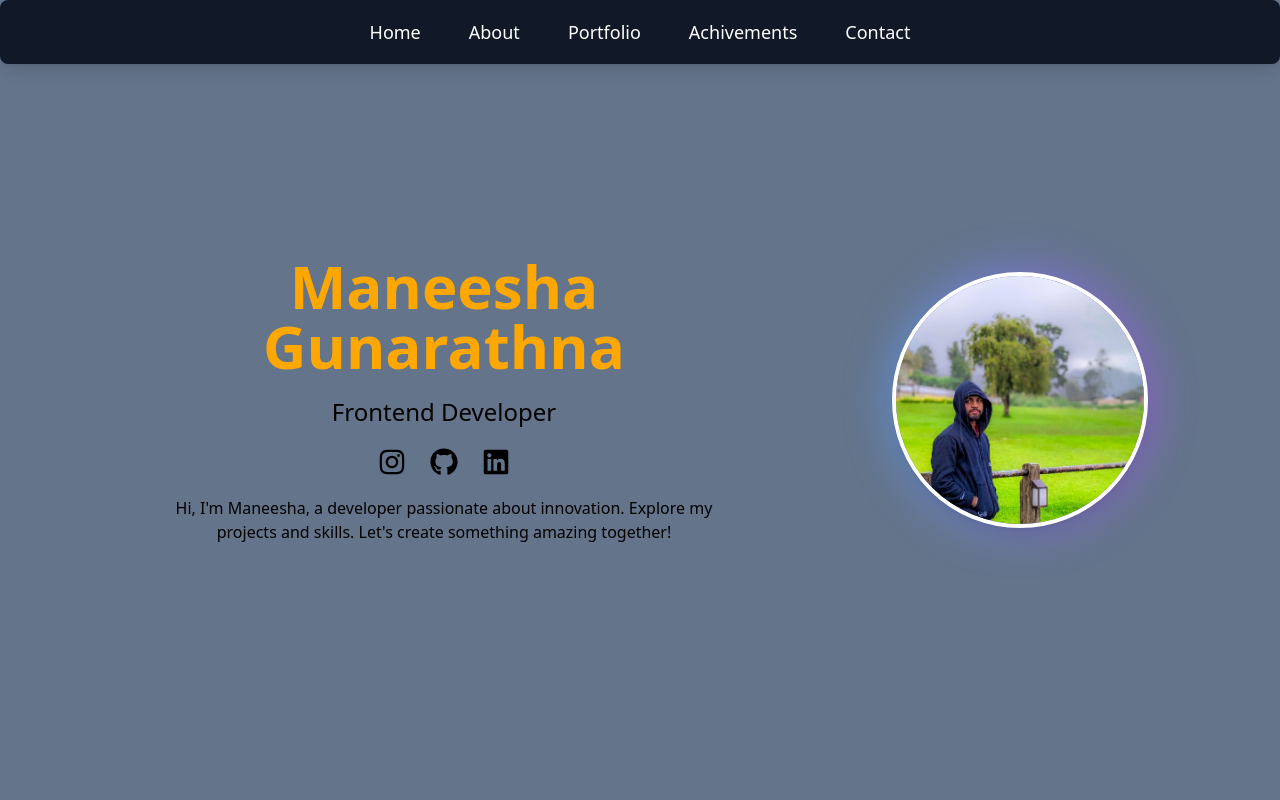
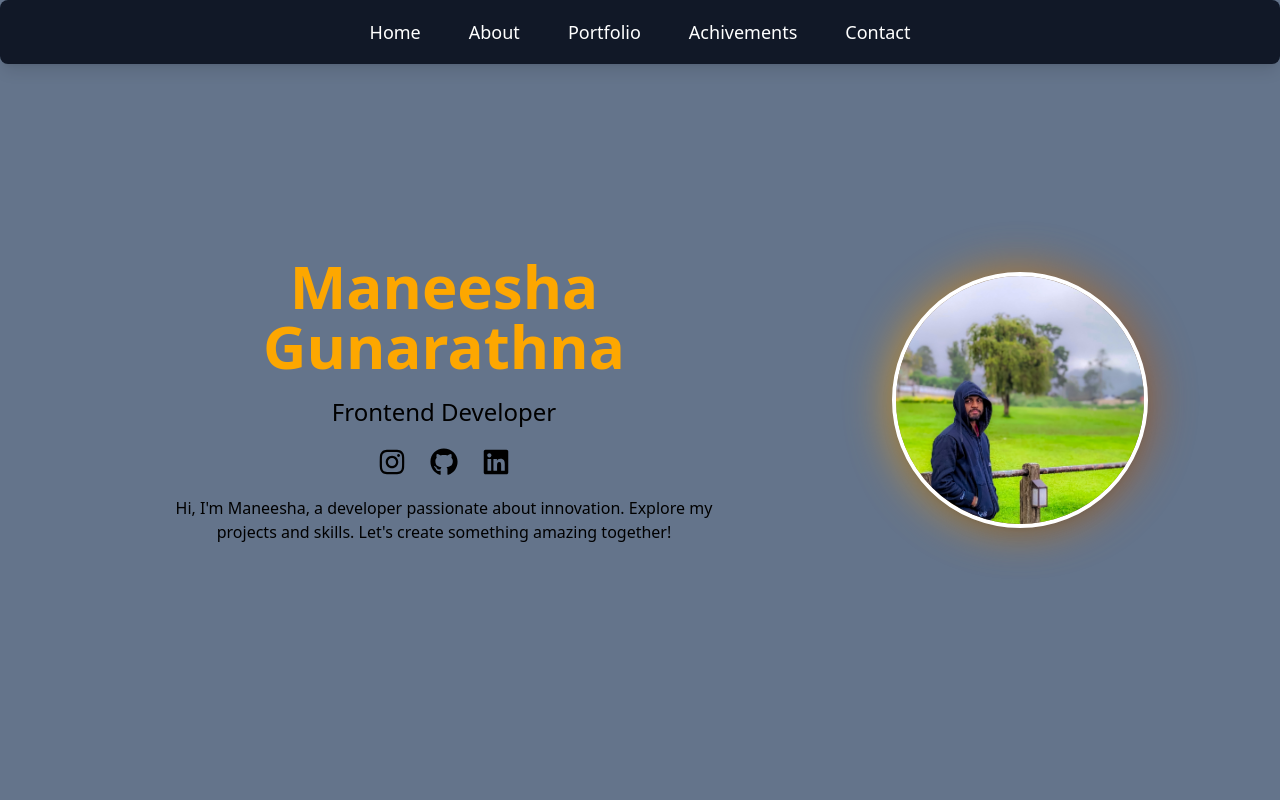
Before and after one commit to maneeshaYasinth/Maneesha-Gunarathna, a React (Vite) app: page / in a window 1280 px wide. Shown: the top 800 px of the page. Built offline with nearby package versions, Linux system fonts and the light colour scheme.

Commit message:
added new color

```diff
--- a/src/components/home.jsx
+++ b/src/components/home.jsx
@@ -8,7 +8,7 @@ function Home() {
       <div className="relative w-full md:w-auto flex justify-center">
         <div className="relative w-64 h-64">
           {/* Animated Blob */}
-          <div className="absolute top-0 left-0 w-full h-full bg-gradient-to-r from-blue-400 to-purple-500 rounded-full filter blur-xl opacity-70 animate-blob"></div>
+          <div className="absolute top-0 left-0 w-full h-full bg-gradient-to-r from-customOrange to-amber-700 rounded-full filter blur-xl opacity-70 animate-blob"></div>
           {/* Profile Image */}
           <img
             src={homeimg}
```
